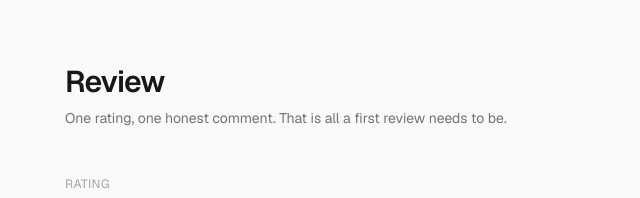
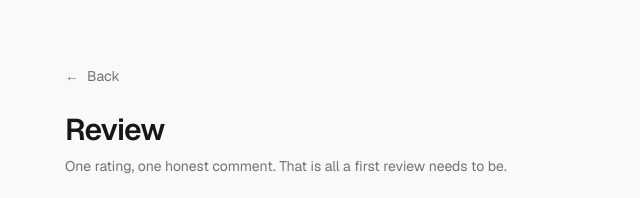
Before and after one commit to sahana1710/zomato-lite, a Next.js app: page /review/1 in a window 1280 px wide. Shown: the top 198 px of the page, without its empty margins (319-959 px from the left). Built offline with nearby package versions, Linux system fonts and the light colour scheme; no server answers; the database is empty.

Commit message:
Add back button to review page

```diff
--- a/app/review/[restaurantId]/page.tsx
+++ b/app/review/[restaurantId]/page.tsx
@@ -71,7 +71,17 @@ export default function ReviewPage({
   return (
     <main className="min-h-screen bg-background text-neutral-900">
       <div className="mx-auto max-w-[560px] px-6 py-16">
-        <h1 className="text-3xl font-semibold tracking-tight">
+        <a
+          href={`/restaurant/${restaurantId}`}
+          className="group inline-flex items-center gap-2 text-sm text-neutral-500 transition-colors hover:text-neutral-900"
+        >
+          <span aria-hidden="true" className="transition-transform group-hover:-translate-x-0.5">
+            ←
+          </span>
+          Back{name ? ` to ${name}` : ""}
+        </a>
+
+        <h1 className="mt-6 text-3xl font-semibold tracking-tight">
           Review{name ? ` ${name}` : ""}
         </h1>
         <p className="mt-2 text-sm text-neutral-500">
```
